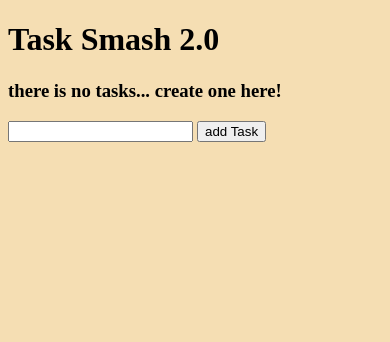
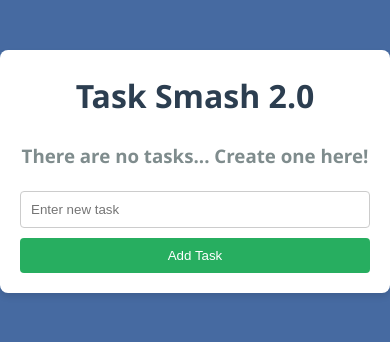
Before and after one commit to Rahulgit3D2Y/Flask_CRUD, a Flask app: page / in a window 390 px wide. Shown: the top 342 px of the page. Run offline with Flask 3, Linux system fonts and the light colour scheme.

Commit message:
added delete and edit functionalities

```diff
--- a/app.py
+++ b/app.py
@@ -6,6 +6,7 @@ from datetime import datetime
 # App Setup
 app=Flask(__name__)
 app.config["SQLALCHEMY_DATABASE_URI"]="sqlite:///dataase.db"
+app.config["SQLALCHEMY_TRACK_MODIFICATION"]=False
 db=SQLAlchemy(app)
 
 #DATA CLASS
@@ -17,6 +18,9 @@ class MyTask(db.Model):
 
    def __repr__(self)-> str:
       return f"Task{self.id}"
+
+with app.app_context():
+      db.create_all()
 
 # Routes
 @app.route("/",methods=["POST","GET"])
@@ -37,10 +41,32 @@ def index():
      tasks=MyTask.query.order_by(MyTask.created).all()
      return  render_template('index.html',tasks=tasks)
 
+#DELETE AN ITEM
+@app.route("/delete/<int:id>")
+def delete(id:int):
+   delete_task=MyTask.query.get_or_404(id)
+   try:
+      db.session.delete(delete_task)
+      db.session.commit()
+      return redirect("/")
+   except Exception as e:
+      return f"Error{e}"
 
-if __name__ in "__main__":
-   with app.app_context():
-      db.create_all()
+#UPDATE AN ITEM
+@app.route("/edit/<int:id>",methods=["GET","POST"])
+def edit(id:int):
+   task=MyTask.query.get_or_404(id)
+   if request.method=="POST":
+      task.content=request.form['content']
+      try:
+         db.session.commit()
+         return redirect("/")
+      except Exception as e:
+         return f"Error{e}"
+   else:
+      return render_template('edit.html',task=task)
 
 
+if __name__ == "__main__":
+
    app.run(debug=True)
--- a/static/styles.css
+++ b/static/styles.css
@@ -1,3 +1,175 @@
+/* Reset some default browser styles */
+* {
+  margin: 0;
+  padding: 0;
+  box-sizing: border-box;
+}
+
+/* Body styling */
 body {
-  background-color: wheat;
+  font-family: "Segoe UI", Tahoma, Geneva, Verdana, sans-serif;
+  background-color: #466aa1;
+  color: #333;
+  line-height: 1.6;
 }
+
+/* Container */
+.container {
+  max-width: 800px;
+  margin: 50px auto;
+  padding: 20px;
+  background-color: #ffffff;
+  border-radius: 8px;
+  box-shadow: 0 4px 6px rgba(0, 0, 0, 0.1);
+}
+
+/* Headings */
+h1 {
+  text-align: center;
+  margin-bottom: 20px;
+  color: #2c3e50;
+}
+
+h3.no-tasks {
+  text-align: center;
+  color: #7f8c8d;
+  margin-bottom: 20px;
+}
+
+/* Task Table */
+.tasks-table {
+  width: 100%;
+  border-collapse: collapse;
+  margin-bottom: 20px;
+}
+
+.tasks-table th,
+.tasks-table td {
+  padding: 12px 15px;
+  border: 1px solid #ddd;
+  text-align: left;
+}
+
+.tasks-table th {
+  background-color: #2c3e50;
+  color: #ffffff;
+}
+
+.tasks-table tr:nth-child(even) {
+  background-color: #f9f9f9;
+}
+
+.tasks-table tr:hover {
+  background-color: #f1f1f1;
+}
+
+/* Action Links */
+.delete-link,
+.edit-link {
+  margin-right: 10px;
+  text-decoration: none;
+  padding: 5px 10px;
+  border-radius: 4px;
+  font-size: 0.9em;
+  transition: background-color 0.3s ease;
+}
+
+.delete-link {
+  background-color: #e74c3c;
+  color: #ffffff;
+}
+
+.delete-link:hover {
+  background-color: #c0392b;
+}
+
+.edit-link {
+  background-color: #3498db;
+  color: #ffffff;
+}
+
+.edit-link:hover {
+  background-color: #2980b9;
+}
+
+/* Add Task Form */
+.add-task-form {
+  display: flex;
+  justify-content: space-between;
+}
+
+.add-task-form input[type="text"] {
+  flex: 1;
+  padding: 10px;
+  border: 1px solid #ccc;
+  border-radius: 4px;
+}
+
+.add-task-form .add-button {
+  padding: 10px 20px;
+  margin-left: 10px;
+  background-color: #27ae60;
+  color: #ffffff;
+  border: none;
+  border-radius: 4px;
+  cursor: pointer;
+  transition: background-color 0.3s ease;
+}
+
+.add-task-form .add-button:hover {
+  background-color: #219150;
+}
+
+/* Edit Task Form */
+.edit-task {
+  max-width: 600px;
+  margin: 0 auto;
+}
+
+.edit-task-form {
+  display: flex;
+  flex-direction: column;
+}
+
+.edit-task-form input[type="text"] {
+  padding: 10px;
+  border: 1px solid #ccc;
+  border-radius: 4px;
+  margin-bottom: 15px;
+}
+
+.edit-task-form .edit-button {
+  padding: 10px;
+  background-color: #2980b9;
+  color: #ffffff;
+  border: none;
+  border-radius: 4px;
+  cursor: pointer;
+  transition: background-color 0.3s ease;
+}
+
+.edit-task-form .edit-button:hover {
+  background-color: #1f6391;
+}
+
+/* Responsive Design */
+@media (max-width: 600px) {
+  .tasks-table th,
+  .tasks-table td {
+    padding: 8px 10px;
+  }
+
+  .add-task-form {
+    flex-direction: column;
+  }
+
+  .add-task-form input[type="text"] {
+    width: 100%;
+    margin-bottom: 10px;
+  }
+
+  .add-task-form .add-button {
+    width: 100%;
+    margin-left: 0;
+  }
+}
--- a/templates/base.html
+++ b/templates/base.html
@@ -4,15 +4,17 @@
 <head>
     <meta charset="UTF-8">
     <meta name="viewport" content="width=device-width, initial-scale=1.0">
-    <link rel="stylesheet" href="{{url_for('static',filename='styles.css') }}" />
+    <link rel="stylesheet" href="{{ url_for('static', filename='styles.css') }}" />
     {% block head %}
     {% endblock %}
     <title>Document</title>
 </head>
 
 <body>
-    {% block body %}
-    {% endblock %}
+    <div class="container">
+        {% block body %}
+        {% endblock %}
+    </div>
 </body>
 
 </html>
--- a/templates/index.html
+++ b/templates/index.html
@@ -2,38 +2,39 @@
 
 {% block head %}
 <title>Task Smash</title>
-
 {% endblock %}
-
 
 {% block body %}
 
-<div>
+<div class="task-list">
     <h1>Task Smash 2.0</h1>
-    {% if tasks | length < 1%} <h3>there is no tasks... create one here!</h3>
-        {%else %}
-        <table>
+    {% if tasks | length < 1 %} <h3 class="no-tasks">There are no tasks... Create one here!</h3>
+        {% else %}
+        <table class="tasks-table">
+            <thead>
                 <tr>
                     <th>Task</th>
-                <th>added</th>
-                <th>actions</th>
+                    <th>Added</th>
+                    <th>Actions</th>
                 </tr>
-            {% for task in tasks%}
+            </thead>
+            <tbody>
+                {% for task in tasks %}
                 <tr>
-                <td>{{task.content}}</td>
-                <td>{{task.created.strftime("%Y-%m-%d")}}</td>
+                    <td>{{ task.content }}</td>
+                    <td>{{ task.created.strftime("%Y-%m-%d") }}</td>
                     <td>
-                    <a href="/delete/{{task.id}}">DELETE</a>
-                    <a href="/update/{{task.id}}">EDIT</a>
+                        <a href="/delete/{{ task.id }}" class="delete-link">DELETE</a>
+                        <a href="/edit/{{ task.id }}" class="edit-link">EDIT</a>
                     </td>
                 </tr>
                 {% endfor %}
+            </tbody>
         </table>
         {% endif %}
-        <form action="/" method="post">
-            <input type="text" name="content" id="content">
-            <input type="submit" value="add Task" id="btn_add">
-
+        <form action="/" method="post" class="add-task-form">
+            <input type="text" name="content" id="content" placeholder="Enter new task">
+            <input type="submit" value="Add Task" id="btn_add" class="add-button">
         </form>
 </div>
 
```
Also changed, not shown: templates/edit.html (added, +15 -0 lines). Lines whose indentation alone changed are shown as unchanged.
